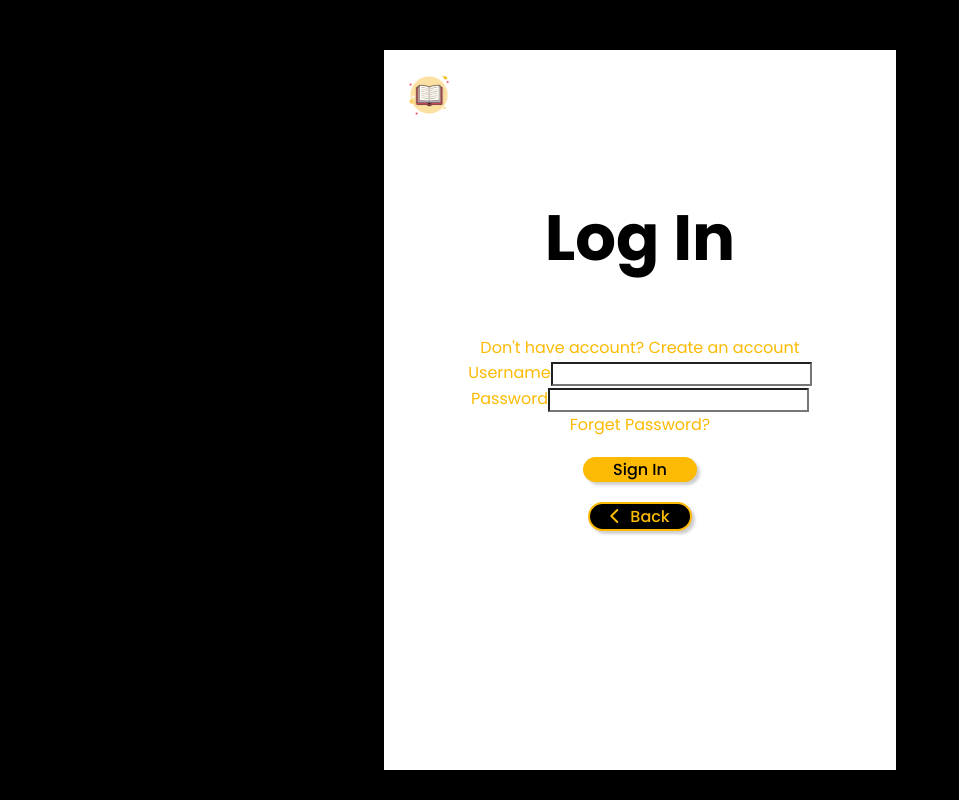
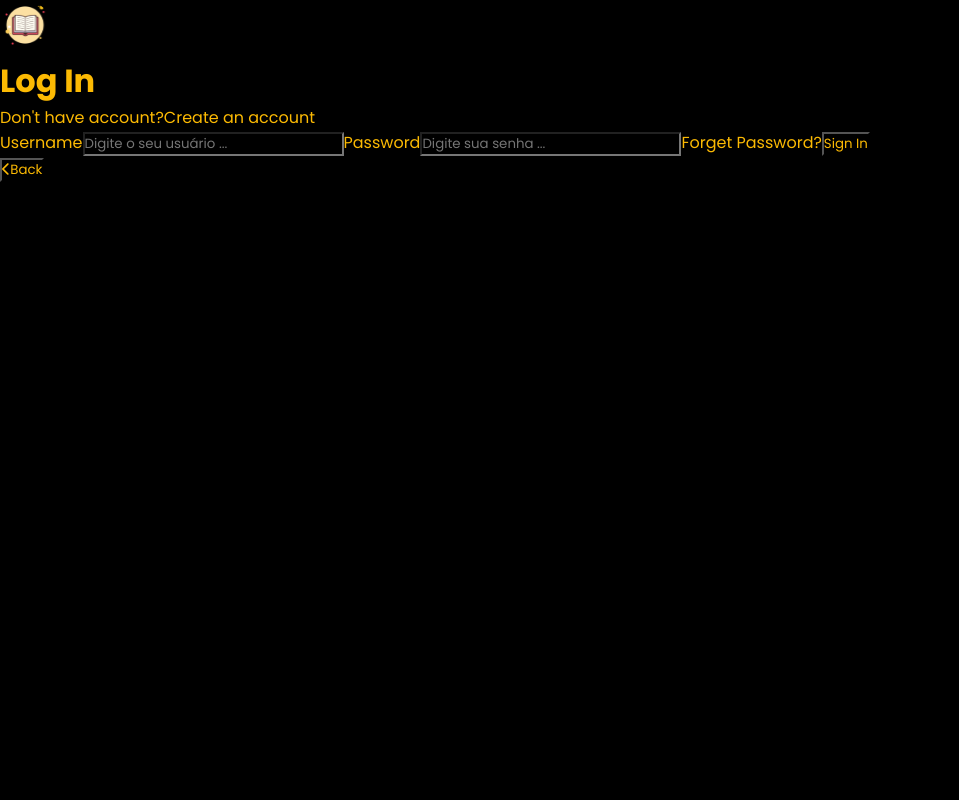
Before and after one commit to rafaelams17/scl-front, a Vue app: page /login in a window 1280 px wide. Shown: the whole page, without its empty margins (0-959 px from the left). Built offline with nearby package versions, Linux system fonts and the light colour scheme; a web font is replaced by a local one.

Commit message:
reformatar o css

```diff
--- a/src/views/pages/LoginPage.vue
+++ b/src/views/pages/LoginPage.vue
@@ -1,65 +1,101 @@
 <template>
-    <div class="container">
-        <img src="../../assets/logo.svg" alt="">
-        <div>
+  <img src="../../assets/logo.svg" alt="" />
   <h1>Log In</h1>
-            <p>Don't have account? <a href="#" @click="teste()">Create an account</a></p>
-            <form class="container-form">
-                <div>
+  <p>
+    Don't have account?<a href="#" @click="teste()">Create an account</a>
+  </p>
+  <form>
     <label for="user">Username</label>
-                    <input type="text" name="user" id="user">
-                </div>
+    <input
+      type="text"
+      name="user"
+      id="user"
+      placeholder="Digite o seu usuário ..."
+    />
 
-                <div>
     <label for="password">Password</label>
-                    <input type="password" name="password" id="password">
-                </div>
+    <input
+      type="password"
+      name="password"
+      id="password"
+      placeholder="Digite sua senha ... "
+    />
 
     <a href="#">Forget Password?</a>
 
-                <div>
-                    <input type="submit" value="Sign In" class="btn-submit">
-                </div>
+    <input type="submit" value="Sign In" />
   </form>
-        </div>
-        <button type="button" @click="backToHome()" class="btn-back"><i class="fa-solid fa-chevron-left"></i>Back</button>
-    </div>
+  <button type="button" @click="backToHome()">
+    <i class="fa-solid fa-chevron-left"></i>Back
+  </button>
 </template>
 
 <script setup>
-import { useRouter } from 'vue-router';
+import { useRouter } from "vue-router";
 
 const router = useRouter();
 
 // voltar para página home
-function backToHome(){
-    router.push('/');
+function backToHome() {
+  router.push("/");
 }
 function teste() {
-    console.log('Create')
+  console.log("Create");
 }
 </script>
 
 <style scoped>
-@import url('https://fonts.googleapis.com/css2?family=Kaushan+Script&display=swap');
-*{
+/* @import url("https://fonts.googleapis.com/css2?family=Kaushan+Script&display=swap");
+* {
   background: #fff;
 }
 .container {
-    text-align: center;
-    height: 90vh;
-    width: 40%;
+  height: 100vh;
+  width: 90%;
   margin: 0 auto;
+  margin-bottom: 5%;
+  margin-top: 5%;
 }
 .container img {
   display: flex;
-    margin-top: 50px;
   padding: 20px;
 }
 .container h1 {
   color: #000;
-    padding: 50px;
-    font-size: 4em;
+  font-size: 3em;
+  text-align: center;
+}
+.create {
+  padding-left: 20px;
+}
+.container p,
+a {
+  font-size: 12px;
+  color: #000;
+  text-align: center;
+  padding: 10px;
+}
+.input-form {
+  padding: 10px;
+  margin-bottom: 5px;
+  width: 100%;
+  border: none;
+  border-bottom: 2px solid #fcba03;
+}
+.container-form {
+  margin-left: 30%;
+  margin-right: 30%;
+}
+.container-form label {
+  color: #000;
+}
+.container-form a {
+  display: block;
+  float: right;
+  padding-top: 5px;
+  margin-right: 10px;
+  color: #000;
+  font-size: 0.8em;
 }
 .btn-submit {
   padding-left: 30px;
@@ -72,7 +108,9 @@ function teste() {
   font-weight: 500;
   font-size: 16px;
   cursor: pointer;
-    margin: 20px;
+  width: 100%;
+  margin-top: 10px;
+  margin-bottom: 10%;
 }
 .btn-back {
   padding-left: 20px;
@@ -84,10 +122,10 @@ function teste() {
   font-weight: 500;
   font-size: 16px;
   cursor: pointer;
+  text-align: ;
 }
 .btn-back i {
   background-color: #000;
   padding-right: 10px;
-}
-
+} */
 </style>
```
Lines whose indentation alone changed are shown as unchanged.
